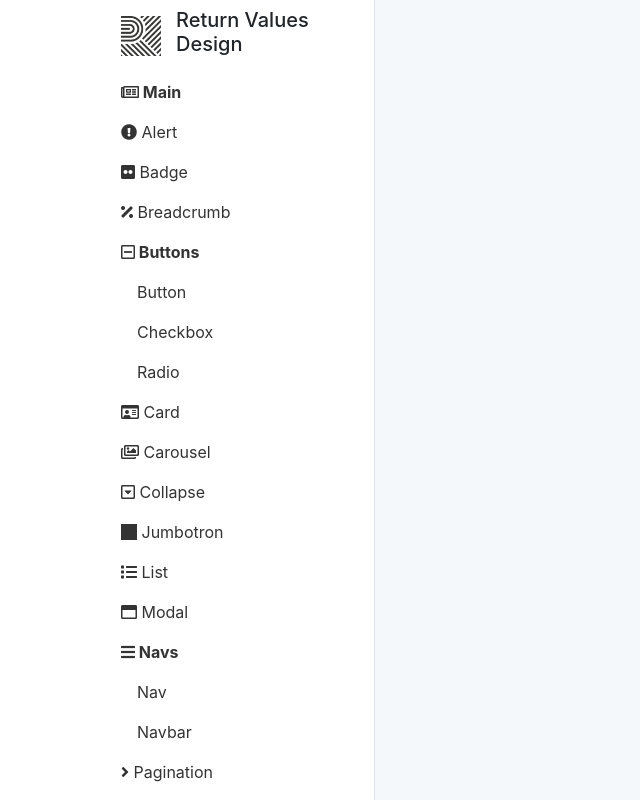
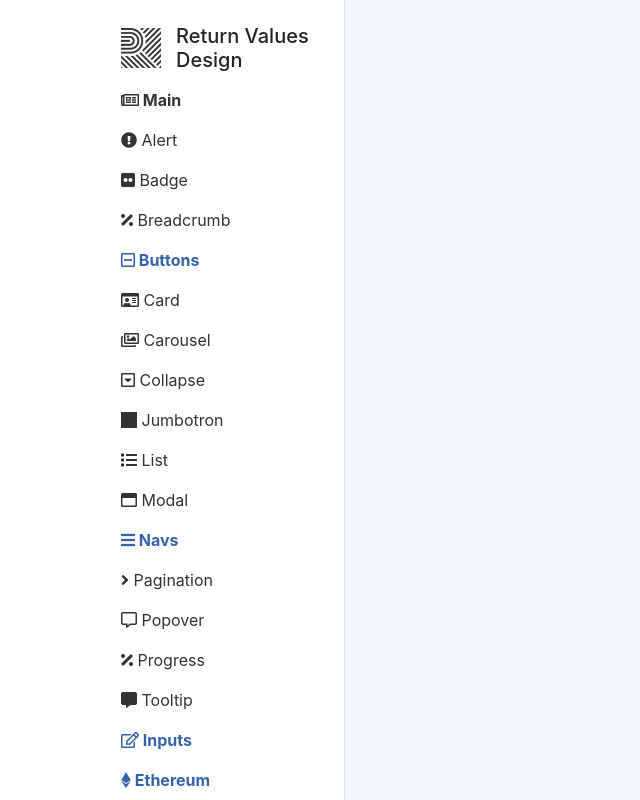
Before and after one commit to returnvalues/returnvalues-design, a Nuxt app: page / in a window 1280 px wide. Shown: the whole page, without its empty margins (0-640 px from the left). Built offline with nearby package versions, Linux system fonts and the light colour scheme.

Commit message:
사이드네비 collapse 적용

```diff
--- a/components/SideNav.vue
+++ b/components/SideNav.vue
@@ -8,7 +8,7 @@
         class="logo"
       >
       <div class="col">
-        <h5>
+        <h5 class="m-0">
           Return Values Design
         </h5>
       </div>
--- a/components/SideNavItem.vue
+++ b/components/SideNavItem.vue
@@ -3,13 +3,19 @@
     v-if="item.child"
     class="flex-column"
   >
-    <span class="nav-link group">
+    <a
+      class="nav-link group"
+      href="javascript:"
+      @click="open=!open"
+    >
       <i
         v-if="item.icon"
         :class="item.icon"
       />
       {{ item.name }}
-    </span>
+    </a>
+    <rd-collapse :show="open">
+      <rd-nav class="flex-column">
         <side-nav-item
           v-for="child of item.child"
           :key="child.to"
@@ -18,6 +24,8 @@
           :depth="depth+1"
           :item="child"
         />
+      </rd-nav>
+    </rd-collapse>
   </rd-nav>
   <nuxt-link
     v-else
@@ -43,11 +51,12 @@ export default {
     depth: { type: Number, default: 1 },
     toStack: { type: String, default: '' }
   },
+  data() { return { open: false }; }
 };
 </script>
 <style scoped>
   .on{font-weight: bold;}
   .nav-link{color:#333;}
-  .group{font-weight: bold;}
+  .group{font-weight: bold; color:#3562ab;}
 
 </style>
--- a/pages/index.vue
+++ b/pages/index.vue
@@ -1,7 +1,7 @@
 <template>
   <div class="app container-fluid d-flex flex-nowrap">
     <side-nav
-      class="sidenav border-right"
+      class="sidenav border-right py-3"
       :navigations="navigations"
     />
     <div class="content d-flex flex-grow-1 p-4">
@@ -84,8 +84,8 @@ export default {
 
 <style scoped>
   .sidenav {
-    width: 270px;
-    min-width: 270px;
+    width: 240px;
+    min-width: 240px;
     overflow-y: auto;
     max-height: 100vh;
     z-index: 10;
@@ -93,7 +93,7 @@ export default {
     position: fixed;
     height: 100%;
   }
-  .content{margin-left: 270px;}
+  .content{margin-left: 240px;}
   .container-fluid {height: 100%}
   .app{ max-width: 1100px;width: 1100px; }
   .app::before{
@@ -102,13 +102,12 @@ export default {
     width: 100%;
     height: 100%;
     background: #f5f8fa;
-    margin-left: 270px;
+    margin-left: 240px;
     z-index: -1;
   }
 </style>
 
 <style>
-a{color:#106ba3;}
 body, #__nuxt, #__layout {
   height: 100%;
 }
```
Lines whose indentation alone changed are shown as unchanged.
